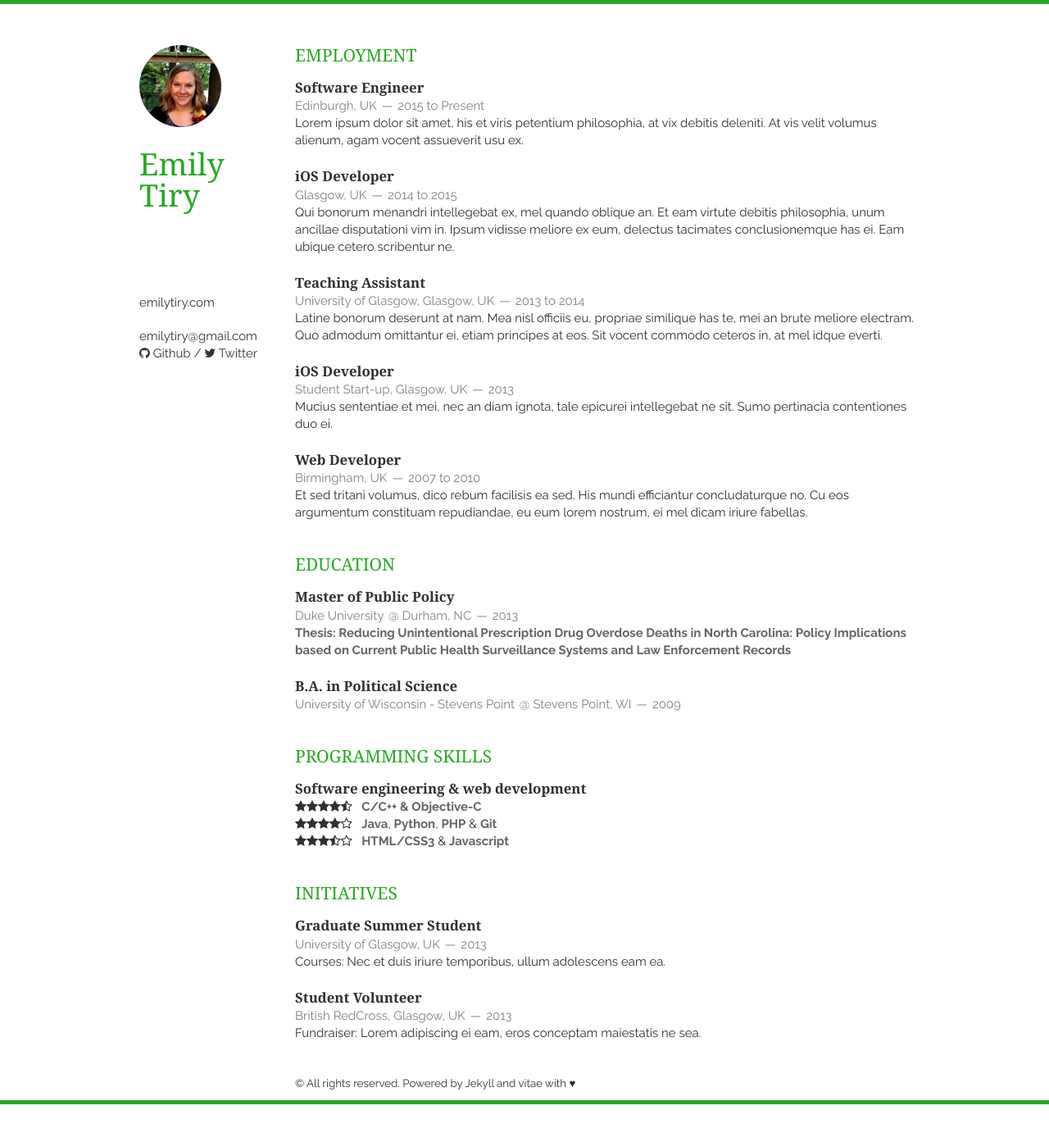
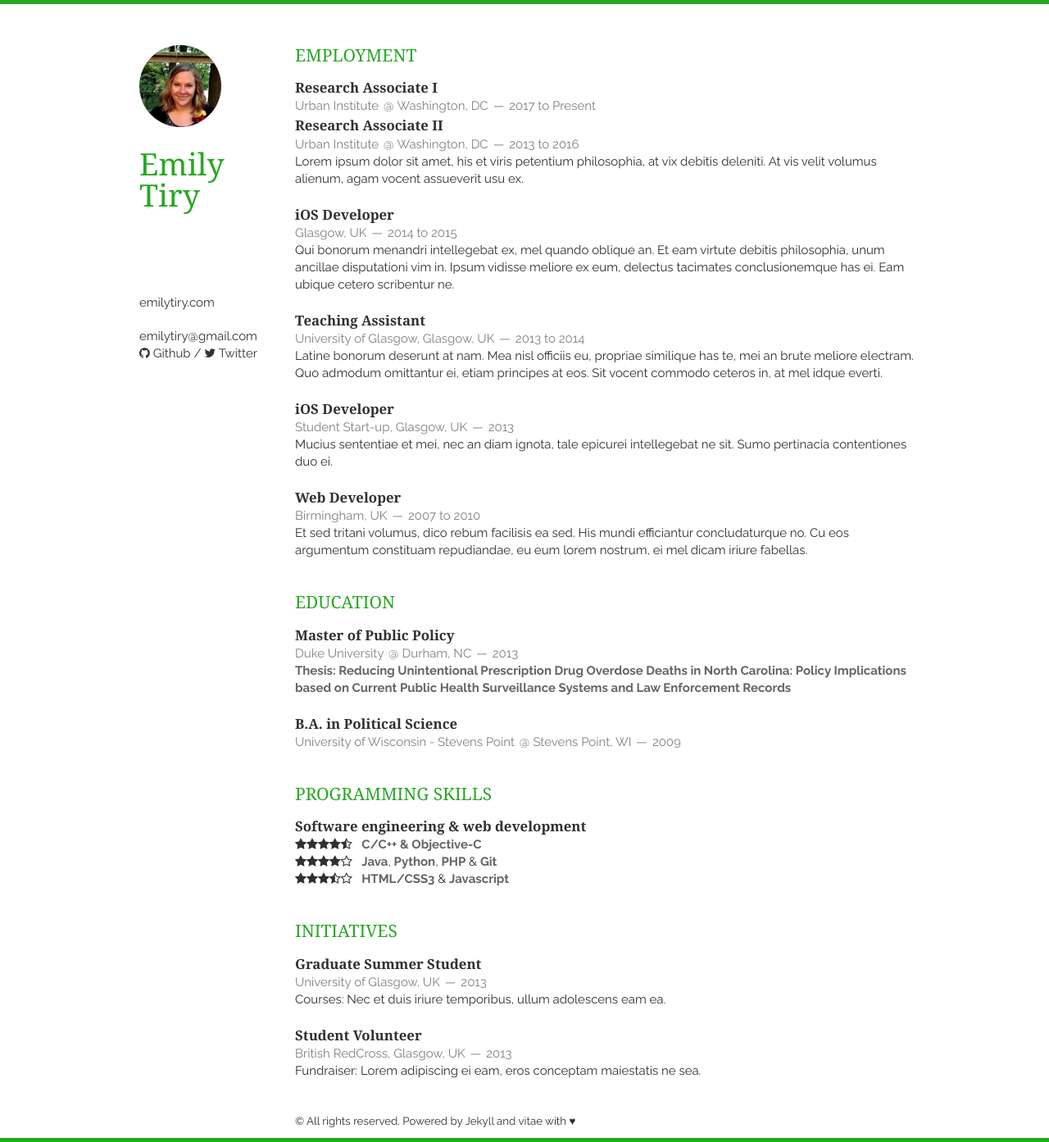
Before and after one commit to etiry/resume, a Jekyll site: the page built from index.html, in a window 1280 px wide. Shown: the whole page at 82% size. Built offline with Jekyll 4.4.1, drawn with Linux system fonts in a browser that asks for light colours; nearby versions of some CDN libraries; the list of posts is cut into pages by our own code; before the commit the page ends 1347 px from its top, so only the background shows below that.

Commit message:
Update employment

```diff
--- a/_includes/employment.html
+++ b/_includes/employment.html
@@ -2,8 +2,14 @@
     <h1>Employment</h1>
     <article>
         <header>
-            <h1>Software Engineer</h1>
-            <span><address>Edinburgh, UK</address><time>2015 to Present</time></span>
+            <h1>Research Associate I</h1>
+            <span><address>Urban Institute</address></span>
+            <span><address>Washington, DC</address><time>2017 to Present</time></span>
+        </header>
+        <header>
+            <h1>Research Associate II</h1>
+            <span><address>Urban Institute</address></span>
+            <span><address>Washington, DC</address><time>2013 to 2016</time></span>
         </header>
         <p>Lorem ipsum dolor sit amet, his et viris petentium philosophia,
             at vix debitis deleniti. At vis velit volumus alienum, agam vocent assueverit usu ex. </p>
```
